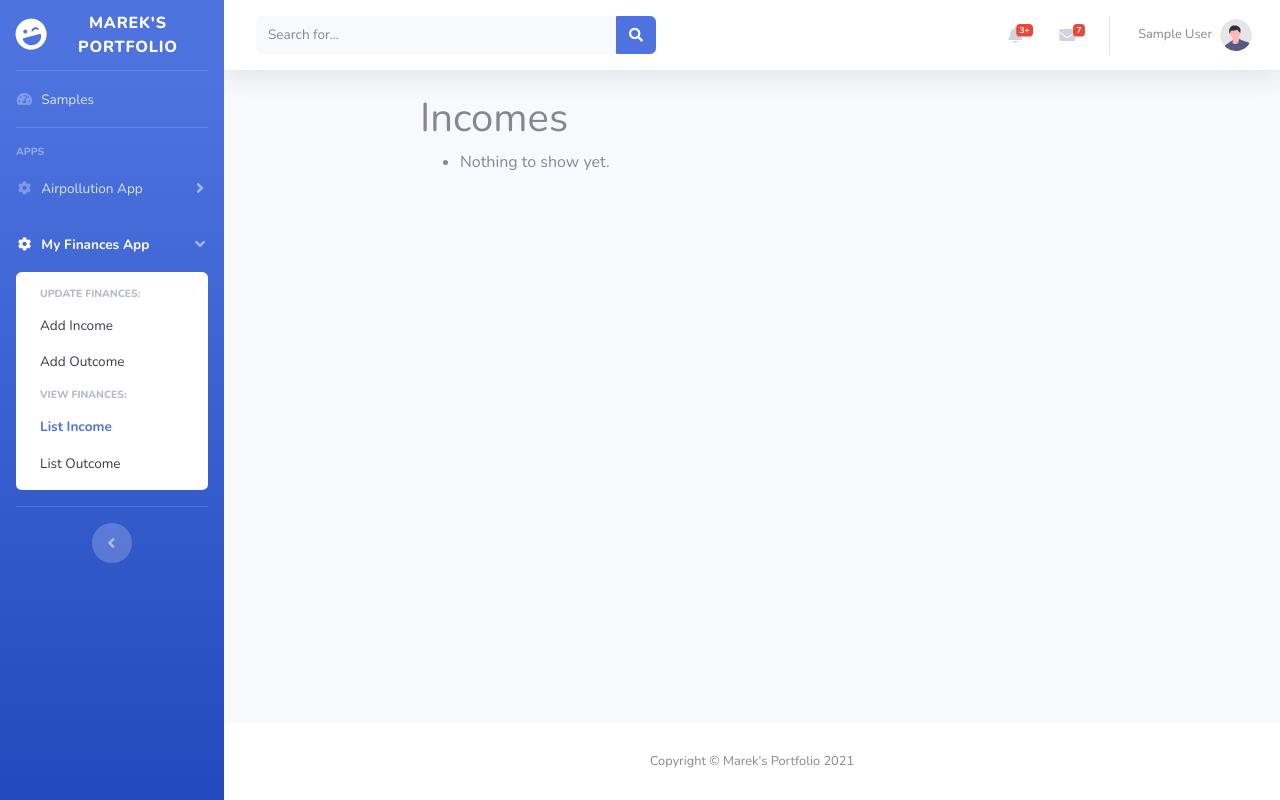
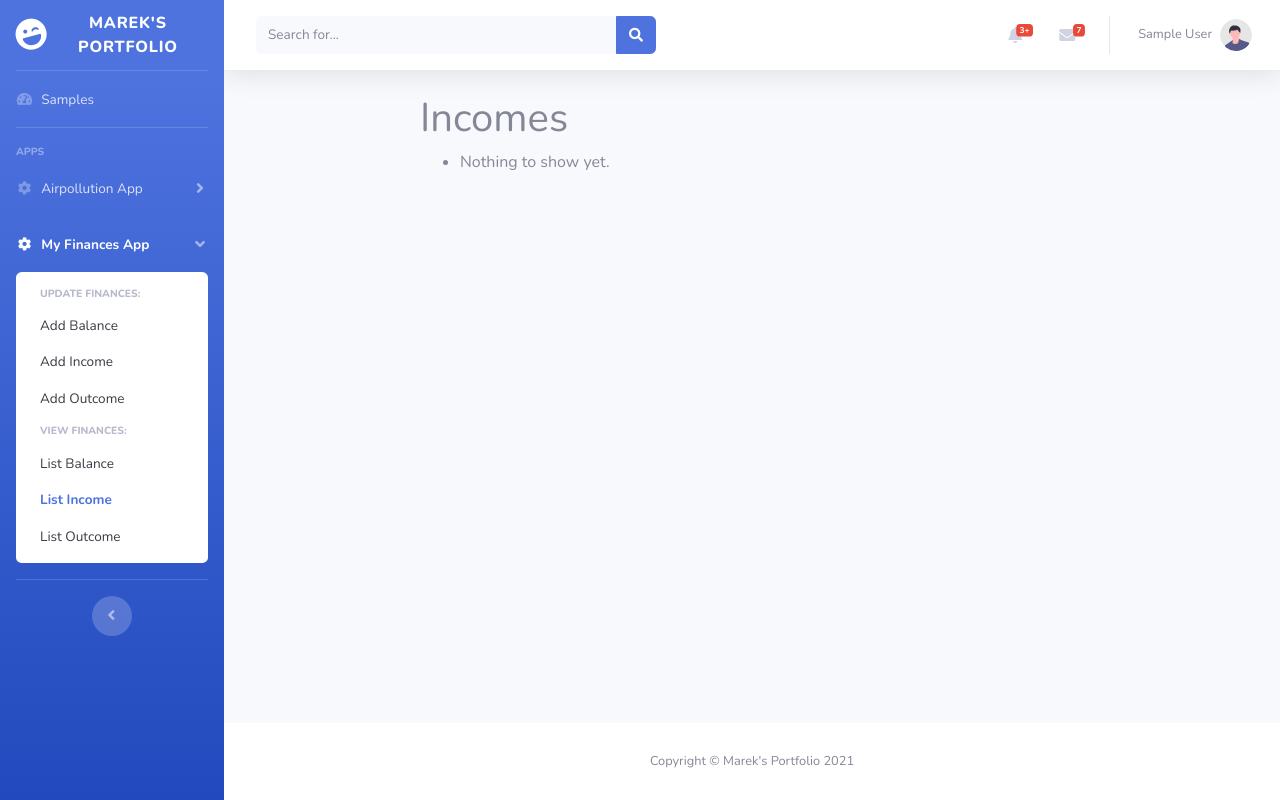
Before and after one commit to SugarloafAndACupOfJoe/mareks_portfolio, a Django app: page /my_finances/income_list/ in a window 1280 px wide. Run offline with Django 3.2, Linux system fonts and the light colour scheme; the visitor is signed in with stand-in values (Sample User, id 1); data that the repository does not hold is empty; some libraries are stand-ins or nearby versions.

Commit message:
added balance views, html, urls

```diff
--- a/my_finances/models.py
+++ b/my_finances/models.py
@@ -25,6 +25,7 @@ class Income(models.Model):
     repetition_interval = models.PositiveSmallIntegerField(choices=RInterval.choices, default=1)
     repetition_time = models.PositiveSmallIntegerField(default=0)
     comment = models.TextField(null=True, blank=True)
+    updated_at = models.DateTimeField(auto_now=True)
     created_at = models.DateTimeField(auto_now_add=True)
 
     def __str__(self):
@@ -61,6 +62,7 @@ class Outcome(models.Model):
     repetition_interval = models.PositiveSmallIntegerField(choices=RInterval.choices, default=1)
     repetition_time = models.PositiveSmallIntegerField(default=0)
     comment = models.TextField(null=True, blank=True)
+    updated_at = models.DateTimeField(auto_now=True)
     created_at = models.DateTimeField(auto_now_add=True)
 
     def __str__(self):
@@ -78,6 +80,8 @@ class Balance(models.Model):
     user = models.ForeignKey(User, on_delete=models.CASCADE, related_name='balances')
     value = models.DecimalField(max_digits=10, decimal_places=2)
     type = models.PositiveSmallIntegerField(choices=BType.choices)
+    date = models.DateField()
+    comment = models.TextField(null=True, blank=True)
     updated_at = models.DateTimeField(auto_now=True)
     created_at = models.DateTimeField(auto_now_add=True)
 
--- a/my_finances/urls.py
+++ b/my_finances/urls.py
@@ -18,4 +18,10 @@ urlpatterns = [
     path('outcome_create/', views.OutcomeCreatView.as_view(), name='outcome_create'),
     path('outcome_update/<pk>', views.OutcomeUpdateView.as_view(), name='outcome_update'),
     path('outcome_delete/<pk>', views.OutcomeDeleteView.as_view(), name='outcome_delete'),
+
+    path('balance_list/', views.BalanceListView.as_view(), name='balance_list'),
+    path('balance_detail/<pk>', views.BalanceDetailView.as_view(), name='balance_detail'),
+    path('balance_create/', views.BalanceCreatView.as_view(), name='balance_create'),
+    path('balance_update/<pk>', views.BalanceUpdateView.as_view(), name='balance_update'),
+    path('balance_delete/<pk>', views.BalanceDeleteView.as_view(), name='balance_delete'),
 ]
--- a/my_finances/views.py
+++ b/my_finances/views.py
@@ -6,14 +6,14 @@ from django.views.generic.detail import DetailView
 from django.views.generic.edit import CreateView, DeleteView, UpdateView
 from django.views.generic.list import ListView
 
-from my_finances.forms import IncomeForm, OutcomeForm
+from my_finances.forms import IncomeForm, OutcomeForm, BalanceForm
 from my_finances.models import Income, Outcome, Balance
 
 
 class IncomeListView(ListView):
     model = Income
     paginate_by = 100
-    template_name = 'my_finances/income_outcome_list.html'
+    template_name = 'my_finances/balance_income_outcome_list.html'
     extra_context = {'list_what': 'Income'}
     # queryset = Income.objects.all()
 
@@ -26,7 +26,7 @@ class IncomeListView(ListView):
 
 class IncomeDetailView(DetailView):
     model = Income
-    template_name = 'my_finances/income_outcome_detail.html'
+    template_name = 'my_finances/balance_income_outcome_detail.html'
     extra_context = {'detail_what': 'Income'}
 
     # queryset = Income.objects.all()
@@ -40,7 +40,7 @@ class IncomeDetailView(DetailView):
 class IncomeCreatView(CreateView):
     model = Income
     form_class = IncomeForm
-    template_name = 'my_finances/income_outcome_form.html'
+    template_name = 'my_finances/balance_income_outcome_form.html'
     extra_context = {'header': 'Add Income'}
 
     # template_name_suffix = '_create_form'
@@ -68,7 +68,7 @@ class IncomeCreatView(CreateView):
 class IncomeUpdateView(UpdateView):
     model = Income
     form_class = IncomeForm
-    template_name = 'my_finances/income_outcome_form.html'
+    template_name = 'my_finances/balance_income_outcome_form.html'
     extra_context = {'header': 'Update Income'}
     # template_name_suffix = '_update_form'
     # queryset = Income.objects.all()
@@ -85,7 +85,7 @@ class IncomeUpdateView(UpdateView):
 
 class IncomeDeleteView(DeleteView):
     model = Income
-    template_name = 'my_finances/income_outcome_confirm_delete.html'
+    template_name = 'my_finances/balance_income_outcome_confirm_delete.html'
     extra_context = {'delete_what': 'Income'}
     # template_name_suffix = '_delete_form'
     # queryset = Income.objects.all()
@@ -103,7 +103,7 @@ class IncomeDeleteView(DeleteView):
 class OutcomeListView(ListView):
     model = Outcome
     paginate_by = 100
-    template_name = 'my_finances/income_outcome_list.html'
+    template_name = 'my_finances/balance_income_outcome_list.html'
     extra_context = {'list_what': 'Outcome'}
 
     def get_queryset(self):
@@ -113,7 +113,7 @@ class OutcomeListView(ListView):
 
 class OutcomeDetailView(DetailView):
     model = Outcome
-    template_name = 'my_finances/income_outcome_detail.html'
+    template_name = 'my_finances/balance_income_outcome_detail.html'
     extra_context = {'detail_what': 'Outcome'}
 
     def get_queryset(self):
@@ -124,7 +124,7 @@ class OutcomeDetailView(DetailView):
 class OutcomeCreatView(CreateView):
     model = Outcome
     form_class = OutcomeForm
-    template_name = 'my_finances/income_outcome_form.html'
+    template_name = 'my_finances/balance_income_outcome_form.html'
     extra_context = {'header': 'Add Outcome'}
 
     def form_valid(self, form):
@@ -141,7 +141,7 @@ class OutcomeCreatView(CreateView):
 class OutcomeUpdateView(UpdateView):
     model = Outcome
     form_class = OutcomeForm
-    template_name = 'my_finances/income_outcome_form.html'
+    template_name = 'my_finances/balance_income_outcome_form.html'
     extra_context = {'header': 'Update Outcome'}
 
     def get_queryset(self):
@@ -155,7 +155,7 @@ class OutcomeUpdateView(UpdateView):
 
 class OutcomeDeleteView(DeleteView):
     model = Outcome
-    template_name = 'my_finances/income_outcome_confirm_delete.html'
+    template_name = 'my_finances/balance_income_outcome_confirm_delete.html'
     extra_context = {'delete_what': 'Outcome'}
 
     def get_queryset(self):
@@ -165,3 +165,70 @@ class OutcomeDeleteView(DeleteView):
     def get_success_url(self):
         messages.success(self.request, 'Outcome deleted successfully!')
         return reverse_lazy('my_finances:outcome_list')
+
+
+class BalanceListView(ListView):
+    model = Balance
+    paginate_by = 100
+    template_name = 'my_finances/balance_income_outcome_list.html'
+    extra_context = {'list_what': 'Balance'}
+
+    def get_queryset(self):
+        user = self.request.user
+        return Balance.objects.filter(user=user)
+
+
+class BalanceDetailView(DetailView):
+    model = Balance
+    template_name = 'my_finances/balance_income_outcome_detail.html'
+    extra_context = {'detail_what': 'Balance'}
+
+    def get_queryset(self):
+        user = self.request.user
+        return Balance.objects.filter(user=user)
+
+
+class BalanceCreatView(CreateView):
+    model = Balance
+    form_class = BalanceForm
+    template_name = 'my_finances/balance_income_outcome_form.html'
+    extra_context = {'header': 'Add Balance'}
+
+    def form_valid(self, form):
+        self.object = form.save(commit=False)
+        self.object.user = self.request.user
+        self.object.save()
+        return HttpResponseRedirect(self.get_success_url())
+
+    def get_success_url(self):
+        messages.success(self.request, 'Balance created successfully!')
+        return reverse_lazy('my_finances:balance_list')
+
+
+class BalanceUpdateView(UpdateView):
+    model = Balance
+    form_class = BalanceForm
+    template_name = 'my_finances/balance_income_outcome_form.html'
+    extra_context = {'header': 'Update Balance'}
+
+    def get_queryset(self):
+        user = self.request.user
+        return Balance.objects.filter(user=user)
+
+    def get_success_url(self):
+        messages.success(self.request, 'Balance updated successfully!')
+        return reverse('my_finances:balance_detail', kwargs={'pk': self.object.pk})
+
+
+class BalanceDeleteView(DeleteView):
+    model = Balance
+    template_name = 'my_finances/balance_income_outcome_confirm_delete.html'
+    extra_context = {'delete_what': 'Balance'}
+
+    def get_queryset(self):
+        user = self.request.user
+        return Balance.objects.filter(user=user)
+
+    def get_success_url(self):
+        messages.success(self.request, 'Balance deleted successfully!')
+        return reverse_lazy('my_finances:balance_list')
--- a/templates/base.html
+++ b/templates/base.html
@@ -101,15 +101,21 @@
                      aria-labelledby="headingTwo" data-parent="#accordionSidebar">
                     <div class="bg-white py-2 collapse-inner rounded">
                         <h6 class="collapse-header">Update finances:</h6>
+                        {% url 'my_finances:balance_create' as my_finances_balance_create %}
                         {% url 'my_finances:income_create' as my_finances_income_create %}
                         {% url 'my_finances:outcome_create' as my_finances_outcome_create %}
+                        <a class="collapse-item{% if page_path == my_finances_balance_create %} active{% endif %}"
+                           href="{{ my_finances_balance_create }}">Add Balance</a>
                         <a class="collapse-item{% if page_path == my_finances_income_create %} active{% endif %}"
                            href="{{ my_finances_income_create }}">Add Income</a>
                         <a class="collapse-item{% if page_path == my_finances_outcome_create %} active{% endif %}"
                            href="{{ my_finances_outcome_create }}">Add Outcome</a>
                         <h6 class="collapse-header">View finances:</h6>
+                        {% url 'my_finances:balance_list' as my_finances_balance_list %}
                         {% url 'my_finances:income_list' as my_finances_income_list %}
                         {% url 'my_finances:outcome_list' as my_finances_outcome_list %}
+                        <a class="collapse-item{% if page_path == my_finances_balance_list %} active{% endif %}"
+                           href="{{ my_finances_balance_list }}">List Balance</a>
                         <a class="collapse-item{% if page_path == my_finances_income_list %} active{% endif %}"
                            href="{{ my_finances_income_list }}">List Income</a>
                         <a class="collapse-item{% if page_path == my_finances_outcome_list %} active{% endif %}"
--- a/templates/my_finances/income_outcome_list.html
+++ b/templates/my_finances/balance_income_outcome_list.html
@@ -10,14 +10,18 @@
                     <li>
                         {% if list_what == 'Income' %}
                             <a href="{% url 'my_finances:income_detail' object.pk %}">
-                        {% else %}
+                        {% elif list_what == 'Outcome' %}
                             <a href="{% url 'my_finances:outcome_detail' object.pk %}">
+                        {% elif list_what == 'Balance' %}
+                            <a href="{% url 'my_finances:balance_detail' object.pk %}">
+                        {% endif %}
 
-                        {% endif %}
-                        {{ object.id }} - {{ object.date|date }} - {{ object.get_type_display }} - ${{ object.value }} -
-                        Repetitive: {{ object.repetitive }}
-                        {% if object.repetitive %}
-                            every {{ object.repetition_time }} {{ object.get_repetition_interval_display }}
+                        {{ object.id }} - {{ object.date|date }} - {{ object.get_type_display }} - ${{ object.value }}
+                        {% if list_what != 'Balance' %}
+                            - Repetitive: {{ object.repetitive }}
+                            {% if object.repetitive %}
+                                every {{ object.repetition_time }} {{ object.get_repetition_interval_display }}
+                            {% endif %}
                         {% endif %}
                         </a>
                     </li>
```
Also changed, not shown: my_finances/forms.py (+9 -1 lines), templates/my_finances/balance_income_outcome_detail.html (renamed from templates/my_finances/income_outcome_detail.html, +11 -6 lines), my_finances/migrations/0013_auto_20210531_1404.py (added), templates/my_finances/balance_income_outcome_confirm_delete.html (renamed from templates/my_finances/income_outcome_confirm_delete.html), templates/my_finances/balance_income_outcome_form.html (renamed from templates/my_finances/income_outcome_form.html).
